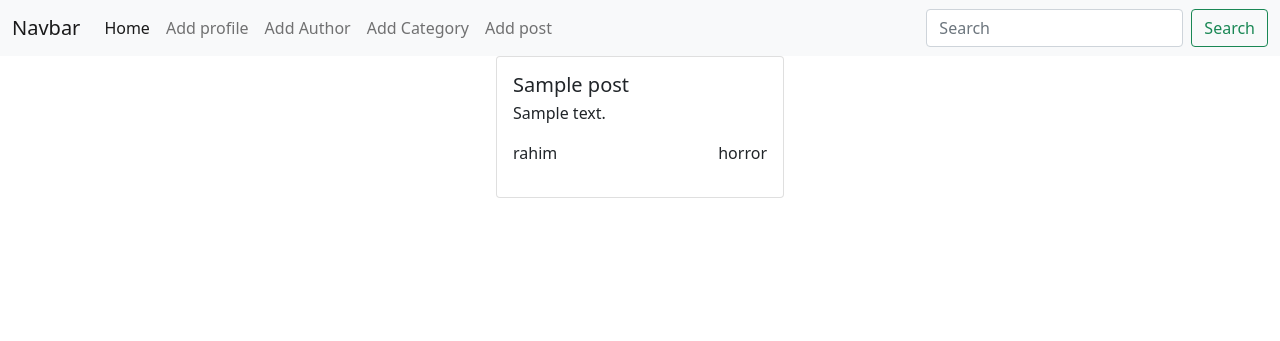
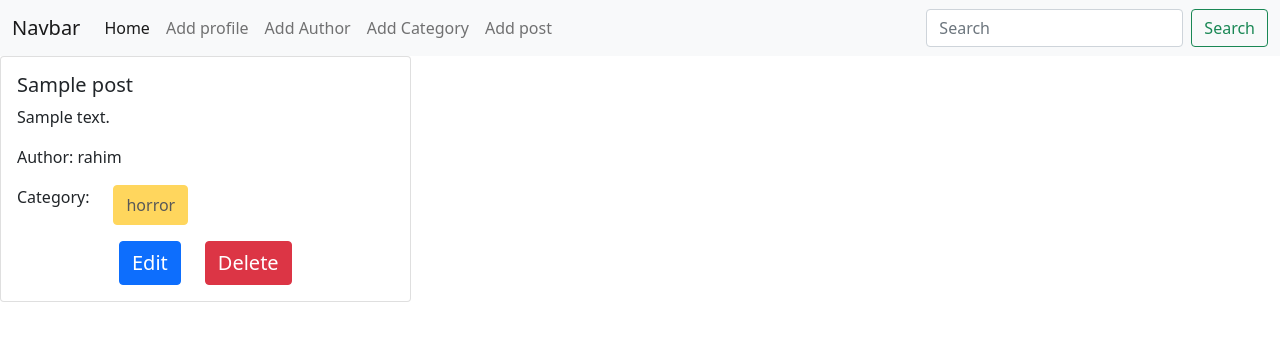
Before and after one commit to SAMIUL-35/blog_project, a Django app: page / in a window 1280 px wide. Shown: the top 341 px of the page. Run offline with Django 5.2, Linux system fonts and the light colour scheme; data comes from the database, SQL or seed files in the repository; both versions use the stored data as it was after the commit; tables that the repository leaves empty hold one stand-in row (values such as "Sample post"); some libraries are stand-ins or nearby versions.

Commit message:
added edit,delete get funtion

```diff
--- a/blog_project/settings.py
+++ b/blog_project/settings.py
@@ -41,8 +41,11 @@ INSTALLED_APPS = [
     'post',
     'profiles',
     'categories',
+    "crispy_forms",
+    "crispy_bootstrap5",
 ]
-
+CRISPY_ALLOWED_TEMPLATE_PACKS = "bootstrap5"
+CRISPY_TEMPLATE_PACK = "bootstrap5"
 MIDDLEWARE = [
     'django.middleware.security.SecurityMiddleware',
     'django.contrib.sessions.middleware.SessionMiddleware',
--- a/post/urls.py
+++ b/post/urls.py
@@ -3,5 +3,7 @@ from django.urls import path
 from .import views
 urlpatterns = [
     path('post/', views.add_post ,name='add_post'),
+    path('edit/<int:id>', views.edit_post ,name='edit_post'),
+    path('delete/<int:id>', views.delete_post ,name='delete_post'),
 
 ]
--- a/templates/base.html
+++ b/templates/base.html
@@ -1,12 +1,18 @@
-<!doctype html>
+
+<!DOCTYPE html>
 <html lang="en">
   <head>
     <!-- Required meta tags -->
-    <meta charset="utf-8">
-    <meta name="viewport" content="width=device-width, initial-scale=1">
+    <meta charset="utf-8" />
+    <meta name="viewport" content="width=device-width, initial-scale=1" />
 
     <!-- Bootstrap CSS -->
-    <link href="https://cdn.jsdelivr.net/npm/bootstrap@5.0.2/dist/css/bootstrap.min.css" rel="stylesheet" integrity="sha384-EVSTQN3/azprG1Anm3QDgpJLIm9Nao0Yz1ztcQTwFspd3yD65VohhpuuCOmLASjC" crossorigin="anonymous">
+    <link
+      href="https://cdn.jsdelivr.net/npm/bootstrap@5.0.2/dist/css/bootstrap.min.css"
+      rel="stylesheet"
+      integrity="sha384-EVSTQN3/azprG1Anm3QDgpJLIm9Nao0Yz1ztcQTwFspd3yD65VohhpuuCOmLASjC"
+      crossorigin="anonymous"
+    />
 
     <title>Home</title>
   </head>
@@ -14,13 +20,26 @@
     <nav class="navbar navbar-expand-lg navbar-light bg-light">
       <div class="container-fluid">
         <a class="navbar-brand" href="#">Navbar</a>
-          <button class="navbar-toggler" type="button" data-bs-toggle="collapse" data-bs-target="#navbarSupportedContent" aria-controls="navbarSupportedContent" aria-expanded="false" aria-label="Toggle navigation">
+        <button
+          class="navbar-toggler"
+          type="button"
+          data-bs-toggle="collapse"
+          data-bs-target="#navbarSupportedContent"
+          aria-controls="navbarSupportedContent"
+          aria-expanded="false"
+          aria-label="Toggle navigation"
+        >
           <span class="navbar-toggler-icon"></span>
         </button>
         <div class="collapse navbar-collapse" id="navbarSupportedContent">
           <ul class="navbar-nav me-auto mb-2 mb-lg-0">
             <li class="nav-item">
-                <a class="nav-link active" aria-current="page" href="{% url 'home'%}">Home</a>
+              <a
+                class="nav-link active"
+                aria-current="page"
+                href="{% url 'home'%}"
+                >Home</a
+              >
             </li>
             <li class="nav-item">
               <a class="nav-link" href="{% url 'add_profile'%}">Add profile</a>
@@ -31,32 +50,38 @@
             </li>
 
             <li class="nav-item">
-                <a class="nav-link" href="{% url 'add_category'%}">Add Category</a>
+              <a class="nav-link" href="{% url 'add_category'%}"
+                >Add Category</a
+              >
             </li>
 
             <li class="nav-item">
               <a class="nav-link" href="{% url 'add_post'%}">Add post</a>
             </li>
-
-
-
           </ul>
           <form class="d-flex">
-              <input class="form-control me-2" type="search" placeholder="Search" aria-label="Search">
-              <button class="btn btn-outline-success" type="submit">Search</button>
+            <input
+              class="form-control me-2"
+              type="search"
+              placeholder="Search"
+              aria-label="Search"
+            />
+            <button class="btn btn-outline-success" type="submit">
+              Search
+            </button>
           </form>
         </div>
       </div>
     </nav>
-      {% block content %}
-      {% endblock  %}
+    {% block content %} {% endblock %}
 
     <!-- Optional JavaScript; choose one of the two! -->
 
     <!-- Option 1: Bootstrap Bundle with Popper -->
-    <script src="https://cdn.jsdelivr.net/npm/bootstrap@5.0.2/dist/js/bootstrap.bundle.min.js" integrity="sha384-MrcW6ZMFYlzcLA8Nl+NtUVF0sA7MsXsP1UyJoMp4YLEuNSfAP+JcXn/tWtIaxVXM" crossorigin="anonymous"></script>
-
-
-
+    <script
+      src="https://cdn.jsdelivr.net/npm/bootstrap@5.0.2/dist/js/bootstrap.bundle.min.js"
+      integrity="sha384-MrcW6ZMFYlzcLA8Nl+NtUVF0sA7MsXsP1UyJoMp4YLEuNSfAP+JcXn/tWtIaxVXM"
+      crossorigin="anonymous"
+    ></script>
   </body>
 </html>
--- a/templates/home.html
+++ b/templates/home.html
@@ -1,28 +1,31 @@
 {% extends "base.html" %}
+{% load crispy_forms_tags %}
+{% block content %}
+  <div class="row">
+    {% for post in data %}
+      <div class="col-sm-12 col-md-6 col-lg-4">
+        <div>
+          <div class="card">
+            <div class="card-body">
+              <h5 class="card-title">{{ post.title }}</h5>
+              <p class="card-text">{{ post.content }}</p>
+              <p>Author: {{ post.author.name }}</p>
 
-{% block content %}
+              <div class="d-flex gap-4">
+                <p>Category: </p>
+                {% for i in post.category.all %}
+                  <button class="btn btn-warning" disabled>{{ i.name }}</button>
+                {% endfor %}
+              </div>
 
-
-<div class="d-flex justify-content-center gap-4">
-    {% for post in data %}
-<div class="card" style="width: 18rem;">
-    <div class="card-body ">
-      <h5 class="card-title">{{ post.title }}</h5> <!-- Display the post title -->
-      <h6 class="card-subtitle mb-2 text-muted">{{ post.subtitle }}</h6> <!-- Display the subtitle -->
-      <p class="card-text">{{ post.content }}</p> <!-- Display the content -->
-      <div class="d-flex justify-content-between">
-        <P>{{post.author.name}}</P>
-        <div>
-            {% for i in post.category.all%}
-<p>{{i}}</p>
-            {% endfor%}
+              <div class="d-flex justify-content-center gap-4 mt-3">
+                <a href="{% url 'edit_post' post.id %}" class="btn btn-primary fs-5">Edit</a>
+                <a href="{% url 'delete_post' post.id %}" class="btn btn-danger fs-5">Delete</a>
+              </div>
+            </div>
+          </div>
         </div>
-
       </div>
-    </div>
+    {% endfor %}
   </div>
-{% endfor %}
-</div>
-
-
 {% endblock %}
```
Also changed, not shown: author/templates/author.html (+4 -3 lines), categories/templates/category.html (+8 -6 lines), post/templates/post.html (+8 -6 lines), post/views.py (+21 -0 lines), profiles/templates/profile.html (+8 -6 lines), db.sqlite3. Lines whose indentation alone changed are shown as unchanged.
